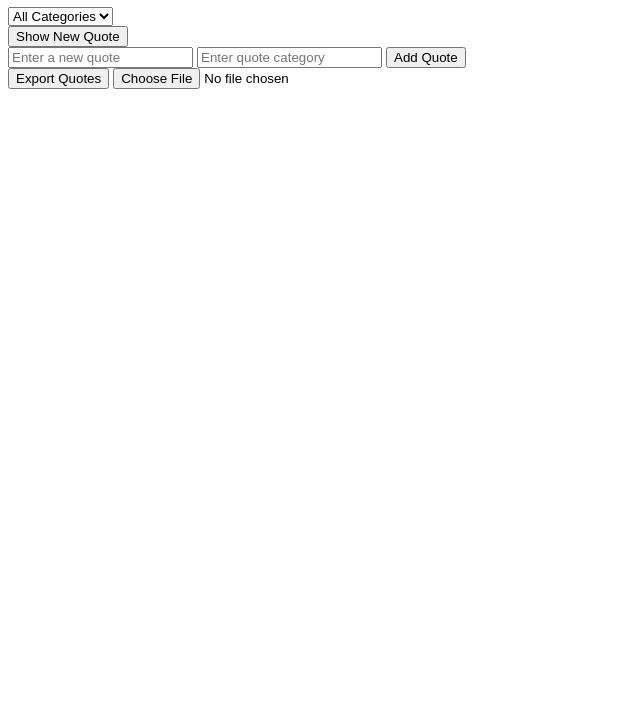
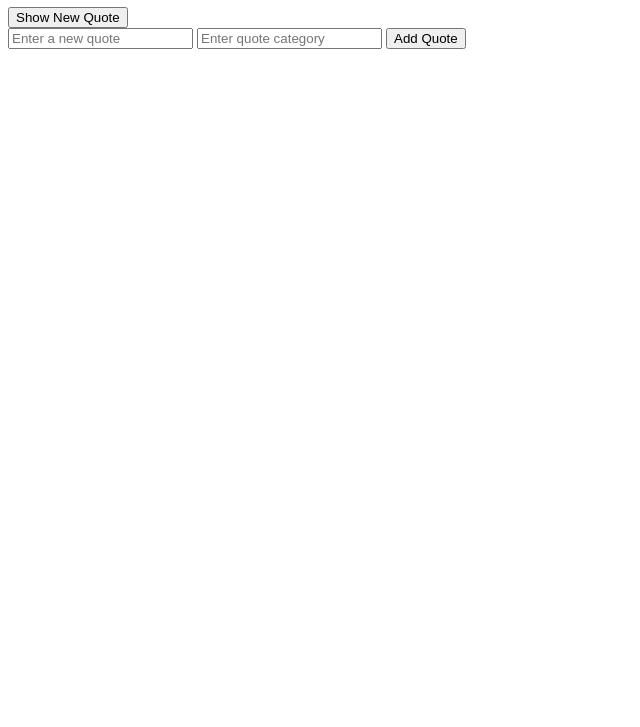
Before and after one commit to refatt/alx_fe_javascript, a plain HTML site: page dom-manipulation/index.html in a window 1280 px wide. Shown: the part 73-800 px from the top of the page, without its empty margins (0-640 px from the left). Drawn offline with Linux system fonts and the light colour scheme.

Commit message:
Update index.html

```diff
--- a/dom-manipulation/index.html
+++ b/dom-manipulation/index.html
@@ -8,29 +8,20 @@
 <body>
   <h1>Dynamic Quote Generator</h1>
 
-  <div>
-    <select id="categoryFilter" onchange="filterQuotes()">
-      <option value="all">All Categories</option>
-      <!-- Categories will be populated here dynamically -->
-    </select>
-  </div>
+  <!-- Display area for the quotes -->
+  <div id="quoteDisplay"></div>
 
-  <div id="quoteDisplay"></div>
+  <!-- Button to show a new random quote -->
   <button id="newQuote">Show New Quote</button>
 
+  <!-- Form to add a new quote -->
   <div>
     <input id="newQuoteText" type="text" placeholder="Enter a new quote" />
     <input id="newQuoteCategory" type="text" placeholder="Enter quote category" />
-    <button id="addQuoteButton">Add Quote</button>
+    <button onclick="addQuote()">Add Quote</button>
   </div>
 
-  <div>
-    <button id="exportButton">Export Quotes</button>
-    <input type="file" id="importFile" accept=".json" onchange="importFromJsonFile(event)" />
-  </div>
-
-  <div id="notification"></div>
-
-  <script src="script3.js"></script>
+  <!-- JavaScript file -->
+  <script src="script.js"></script>
 </body>
 </html>
```
